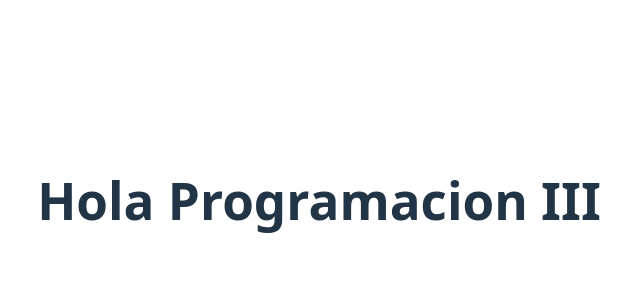
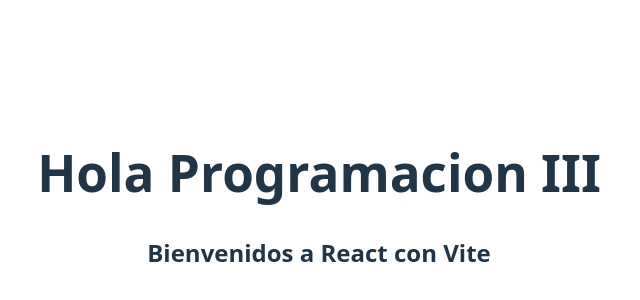
Before and after one commit to santiLongo/ProyectoProgramacion3, a React (Vite) app in the folder Front/: page / in a window 1280 px wide. Shown: the part 200-500 px from the top of the page, without its empty margins (321-961 px from the left). Built offline with nearby package versions, Linux system fonts and the light colour scheme.

Commit message:
Agrego h2 de prueba

```diff
--- a/Front/src/App.tsx
+++ b/Front/src/App.tsx
@@ -5,6 +5,8 @@
   return (
     <>
       <h1>Hola Programacion III</h1>
+
+      <h2>Bienvenidos a React con Vite</h2>
     </>
   )
 }
```
